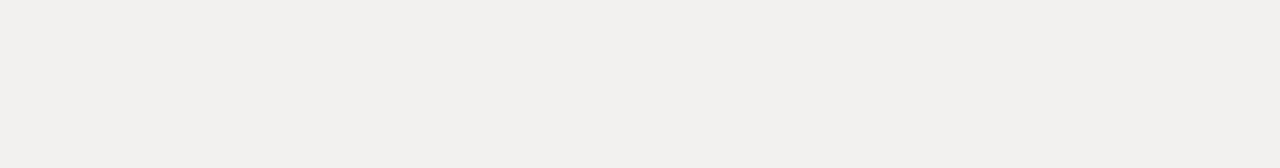
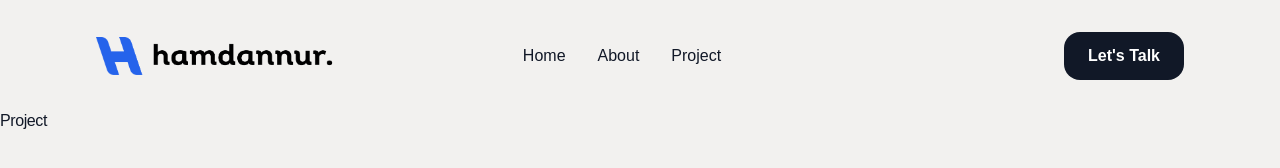
Before and after one commit to hamdannurachid/gatsby-starter-blog-portfolio, a Gatsby site: page /project in a window 1280 px wide. Before the commit this address had no page. Built offline with nearby package versions, Linux system fonts and the light colour scheme; Gatsby itself is replaced by a stand-in of ours; a web font is replaced by a local one.

Commit message:
menu name

```diff
--- a/src/components/Navbar.js
+++ b/src/components/Navbar.js
@@ -17,8 +17,8 @@ const menulink = [
 
     },
     {
-        name: 'Portfolio',
-        link: '/portfolio',
+        name: 'Project',
+        link: '/project',
 
     },
 
--- /dev/null
+++ b/src/pages/about.js
@@ -0,0 +1,30 @@
+import React from "react"
+
+import Layout from "../components/layout"
+import SEO from "../components/seo"
+import Navbar from "../components/Navbar"
+import Hero from "../components/Hero"
+import FeaturedWork from "../components/FeaturedWork"
+
+
+const About = () => {
+
+
+    return (
+        <Layout>
+            <SEO title="Hamdan Nurachid" />
+
+            <main>
+
+                <Navbar />
+                <h1>
+                    About
+                </h1>
+
+
+            </main>
+        </Layout >
+    )
+}
+
+export default About
--- /dev/null
+++ b/src/pages/project.js
@@ -0,0 +1,30 @@
+import React from "react"
+
+import Layout from "../components/layout"
+import SEO from "../components/seo"
+import Navbar from "../components/Navbar"
+import Hero from "../components/Hero"
+import FeaturedWork from "../components/FeaturedWork"
+
+
+const Project = () => {
+
+
+    return (
+        <Layout>
+            <SEO title="Hamdan Nurachid" />
+
+            <main>
+
+                <Navbar />
+                <h1>
+                    Project
+                </h1>
+
+
+            </main>
+        </Layout >
+    )
+}
+
+export default Project
```
